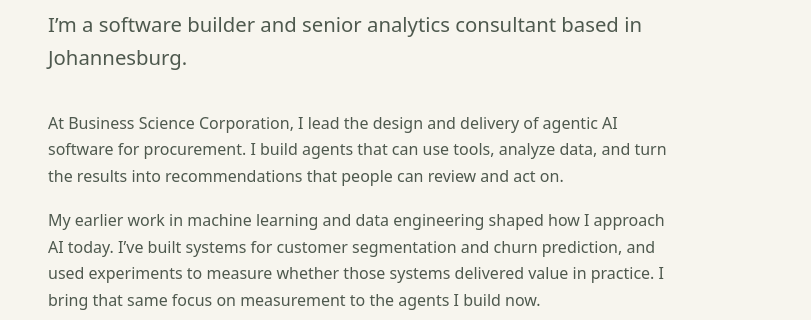
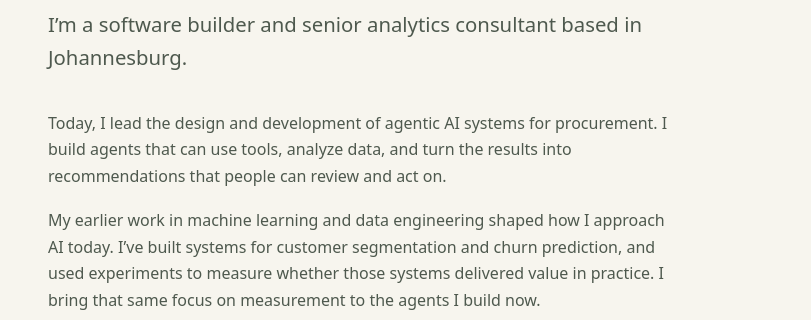
Before and after one commit to JonathanOkeke/Website, a plain HTML site: page about/index.html in a window 1280 px wide. Shown: the part 253-573 px from the top of the page, 0-811 px from the left. Drawn offline with Linux system fonts and the light colour scheme.

Commit message:
Update procurement wording in About Me

```diff
--- a/about/index.html
+++ b/about/index.html
@@ -30,7 +30,7 @@
           <p class="lede">I’m a software builder and senior analytics consultant based in Johannesburg.</p>
         </header>
         <div class="prose">
-          <p>At Business Science Corporation, I lead the design and delivery of agentic AI software for procurement. I build agents that can use tools, analyze data, and turn the results into recommendations that people can review and act on.</p>
+          <p>Today, I lead the design and development of agentic AI systems for procurement. I build agents that can use tools, analyze data, and turn the results into recommendations that people can review and act on.</p>
           <p>My earlier work in machine learning and data engineering shaped how I approach AI today. I’ve built systems for customer segmentation and churn prediction, and used experiments to measure whether those systems delivered value in practice. I bring that same focus on measurement to the agents I build now.</p>
           <h2>My Views on AI and What Comes Next</h2>
           <p>In a practical sense, I think a large part of software has been solved. Generative AI has made it much faster for me to turn an idea into working code, test it, and improve it. I use these tools every day, and I’m just as interested in what they make possible for whole organizations when they become part of how teams work.</p>
```
